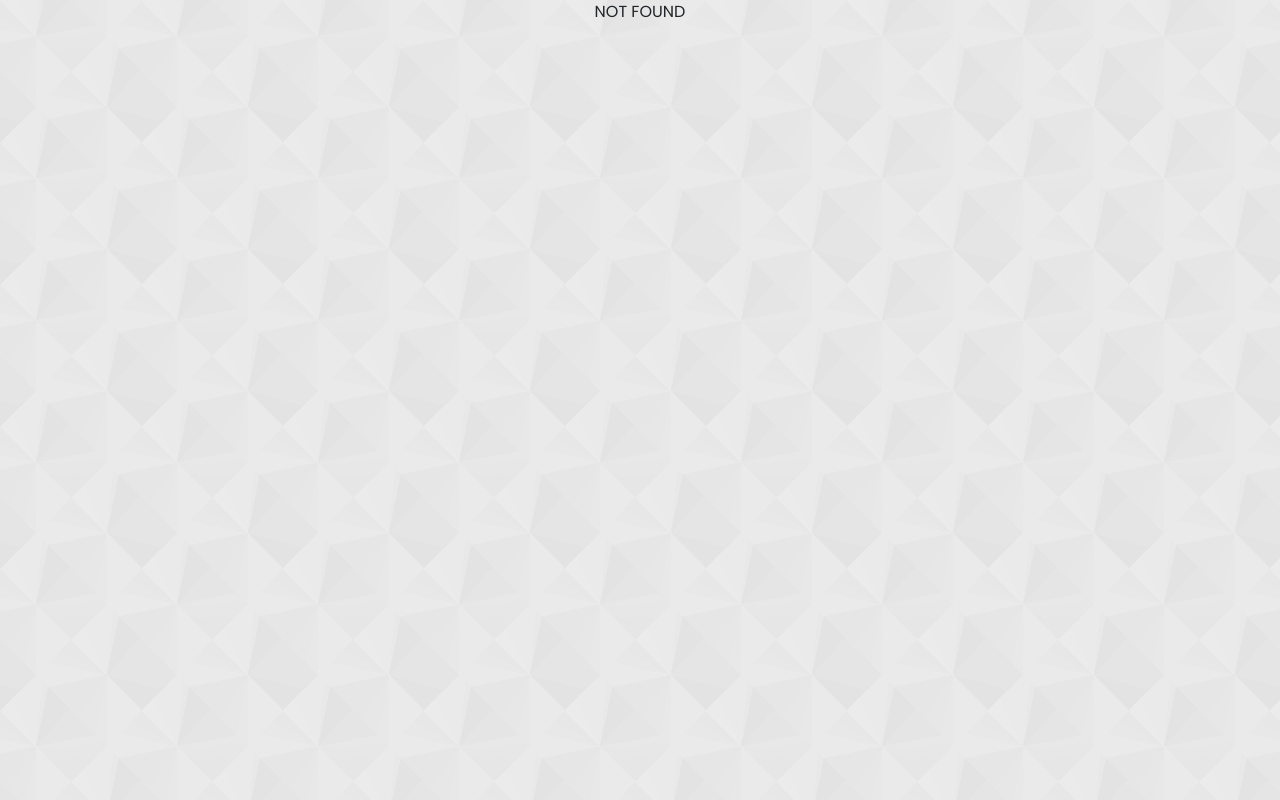
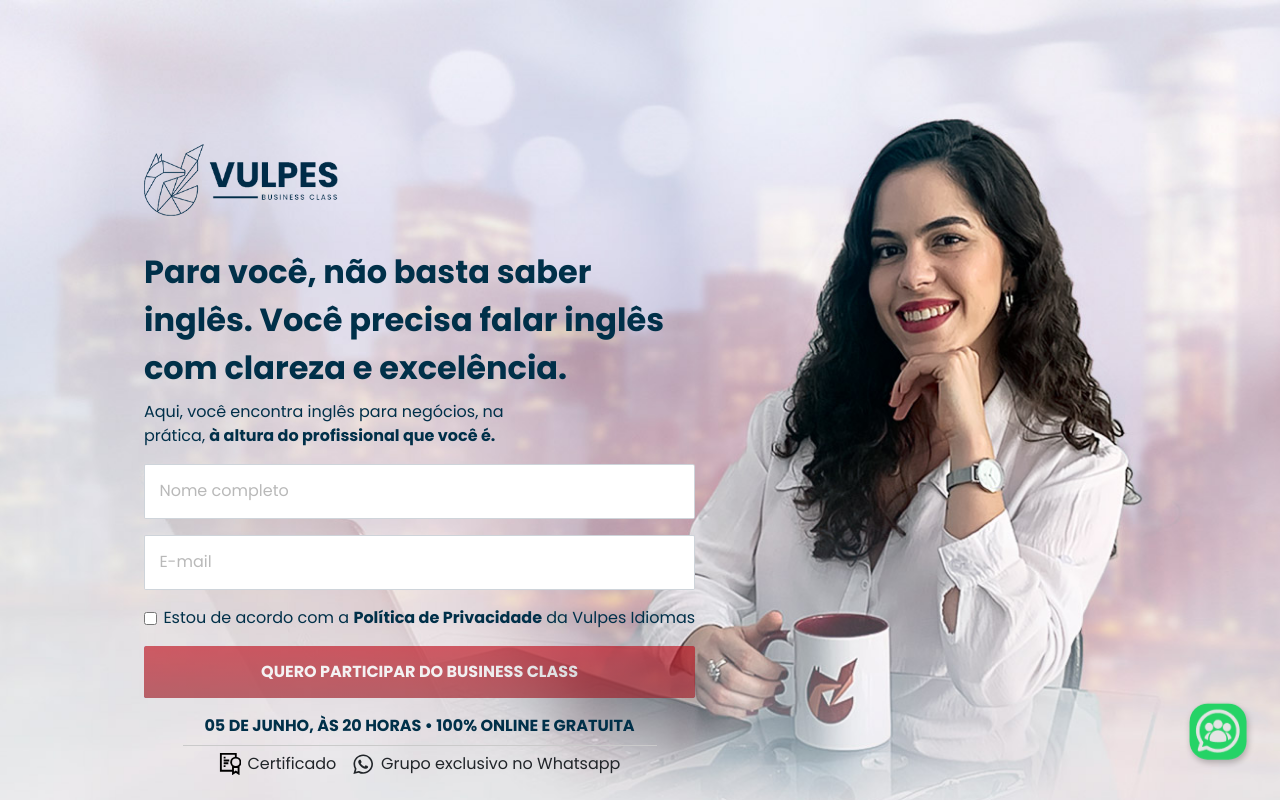
Before and after one commit to victorradael/vulpes, a Next.js app: page /businessclass in a window 1280 px wide. Before the commit this address had no page. Shown: the top 800 px of the page. Built offline with nearby package versions, Linux system fonts and the light colour scheme.

Commit message:
:sparkles: New page Business Class

```diff
--- /dev/null
+++ b/pages/businessclass.tsx
@@ -0,0 +1,63 @@
+import type { NextPage } from "next";
+import Head from 'next/head'
+import './styles.module.css';
+import styles from './styles.module.css';
+import Link from 'next/link';
+import Image from 'next/image';
+import img_wpp_group from '../public/group-wpp.png';
+
+import ContentContainer from "../views/Container";
+import Header from "../views/Thumbnail";
+import FooterView from "../views/FooterView";
+import Presentation from "../views/Presentation";
+import LearnCardsView from "../views/LearnCards";
+import BonusView from "../views/BonusView";
+import StakeholdersView from "../views/Stakeholders";
+import SpeakerView from "../views/SpeakerView";
+import DataView from "../views/DataView";
+import InspirationView from "../views/InspirationView";
+import PassportSession from "../components/Passport";
+import { useState } from "react";
+
+
+const LandingPage: NextPage = () => {
+    const[modalIsOpen, setModalIsOpen] = useState(false);
+
+    const modalChanger = (args: boolean) => {
+        setModalIsOpen(args);
+    }
+
+    return (
+        <ContentContainer>
+            <Head>
+                <title>Vulpes Business Class</title>
+                <link rel="shortcut icon" href="/fav-icon-vulpes-azul.png" />
+            </Head>
+            <Header modalChangers={modalChanger}/>
+            <DataView />
+            <Presentation modalChangers={modalChanger}/>
+            <SpeakerView />
+            <LearnCardsView />
+            <BonusView />
+            <StakeholdersView modalChangers={modalChanger}/>
+            <InspirationView />
+            <FooterView modalChangers={modalChanger}/>
+            {modalIsOpen && (
+                <PassportSession modalChangers={modalChanger}/>
+            )}
+
+            <Link href="https://chat.whatsapp.com/JVsaxpR9svH4o7zAei4eU8">
+                <a target="_blank" rel="noopener noreferrer" className={styles.img__wpp__group}>
+                    <Image
+                    src={img_wpp_group}
+                    alt="Imagem icone Grupo de Whatsapp"
+                    width={47}
+                    height={46}
+                    />
+                </a>
+            </Link>
+        </ContentContainer>
+    );
+};
+
+export default LandingPage
```
